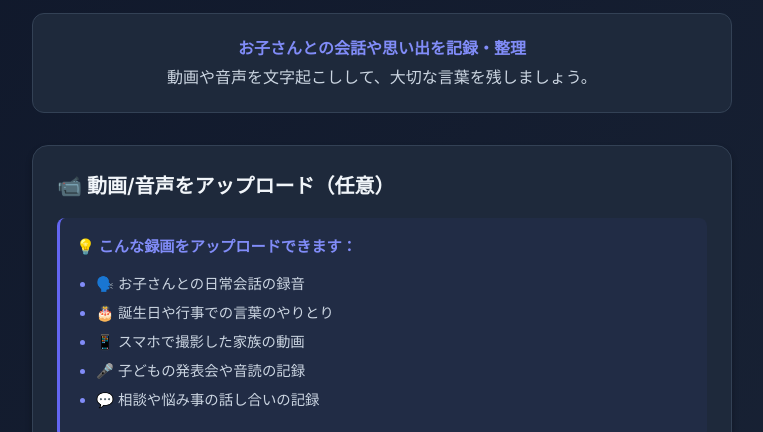
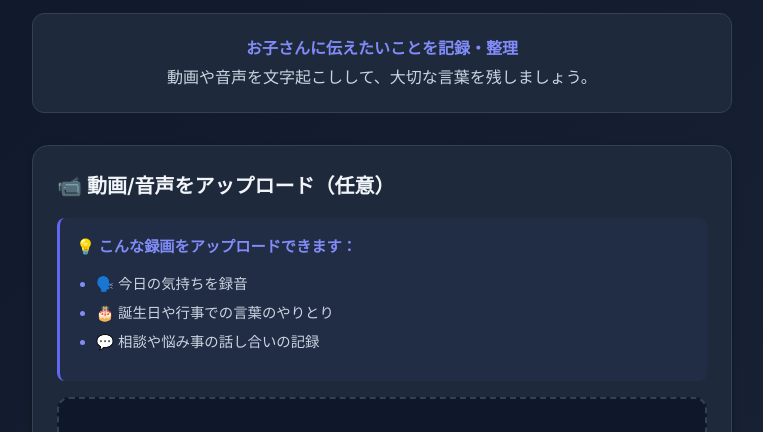
Before and after one commit to Toi0126/slowTech, a plain HTML site: page web/index.html in a window 1280 px wide. Shown: the part 74-506 px from the top of the page, without its empty margins (258-1021 px from the left). Drawn offline with Linux system fonts and the light colour scheme.

Commit message:
アプリの説明文を更新し、アップロード可能な録音内容の例を変更。プレースホルダーも修正。

```diff
--- a/web/index.html
+++ b/web/index.html
@@ -334,7 +334,7 @@
       <h1>🌸 あいだのきもち For Parents</h1>
 
       <div class="app-description">
-        <strong>お子さんとの会話や思い出を記録・整理</strong><br>
+        <strong>お子さんに伝えたいことを記録・整理</strong><br>
         動画や音声を文字起こしして、大切な言葉を残しましょう。
       </div>
 
@@ -345,10 +345,8 @@
           <div class="section-description">
             <strong>💡 こんな録画をアップロードできます：</strong>
             <ul class="example-list">
-              <li>🗣️ お子さんとの日常会話の録音</li>
+              <li>🗣️ 今日の気持ちを録音</li>
               <li>🎂 誕生日や行事での言葉のやりとり</li>
-              <li>📱 スマホで撮影した家族の動画</li>
-              <li>🎤 子どもの発表会や音読の記録</li>
               <li>💬 相談や悩み事の話し合いの記録</li>
             </ul>
           </div>
@@ -398,7 +396,7 @@
             name="inputText"
             rows="10"
             maxlength="10000"
-            placeholder="例：今日は公園で遊んだ時の会話です。最近学校のことをよく話してくれるようになりました..."
+            placeholder="例：今日は仕事で..."
           ></textarea>
           <div class="text-counter">
             <span id="text-count">0</span> / 10,000文字
```
